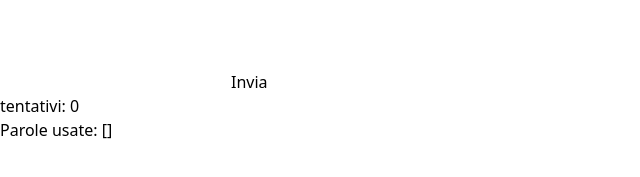
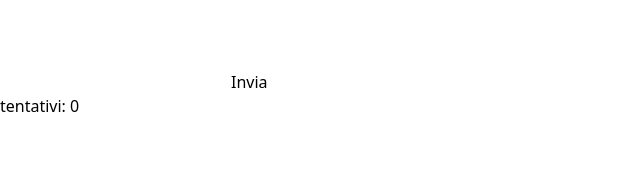
Before and after one commit to NicholasBuiatti/Lingo-Game, a React (Vite) app: page / in a window 1280 px wide. Shown: the part 305-482 px from the top of the page, without its empty margins (0-640 px from the left). Built offline with nearby package versions, Linux system fonts and the light colour scheme.

Commit message:
cambiamenti con griglia per salvare la parola

```diff
--- a/src/components/GameSection.jsx
+++ b/src/components/GameSection.jsx
@@ -7,8 +7,10 @@ const GameSection = () => {
     const [difficult, setdifficult] = useState(5);
     //settaggio conto dei tentativi
     const [count, setCount] = useState(0);
-    //settaggio array per le parole usate
-    const [tryWord, setTryWord] = useState([]);
+    //settaggio griglia di 5 righe di 5 colonne
+    const [grid, setGrid] = useState(
+        Array.from({ length: 5 }, () => Array(difficult).fill(''))
+    );
 
     //cambiambento dinamico della variabile word
     const handlerWord = (e) => {
@@ -19,11 +21,16 @@ const GameSection = () => {
     const sendWord = () => {
         //controllo della parola
         if (word.length === 5) {
-            //puscho la parola nell'array manenendo l'array precedente con lo spread operator
-            setTryWord((prevTryWord) => [...prevTryWord, word]);
+            // cro una copia della griglia
+            const newGrid = [...grid];
+            // salvo la parola nel posto del tentativo con split dividendo ogni lettera
+            newGrid[count] = word.split('');
+            // salvo l'array creato con la parola nell'array originale
+            setGrid(newGrid);
             setWord('');
             //incremento il numero di tentativi
             setCount((prevCount) => prevCount + 1);
+            console.log(grid);
         } else {
             console.log('errore');
         }
@@ -45,26 +52,22 @@ const GameSection = () => {
                 Invia
             </button>
             <p>tentativi: {count}</p>
-            <p>Parole usate: {JSON.stringify(tryWord)}</p>
-            {Array.from({ length: 5 }, (_, index) => {
-                return (
+
+            {grid.map((row, index) => (
                 <section
                     key={index}
                     className="container flex justify-between mt-10"
                 >
-                        {Array.from({ length: difficult }, (_, index) => {
-                            return (
+                    {row.map((letter, colIndex) => (
                         <div
-                                    key={index}
-                                    className="w-1/5 aspect-square mx-2 text-center border-2 border-white"
+                            key={colIndex}
+                            className="w-1/5 aspect-square mx-2 text-center border-2 border-white flex items-center justify-center"
                         >
-                                    <p>{word[index]}</p>
+                            <p>{letter}</p>
                         </div>
-                            );
-                        })}
+                    ))}
                 </section>
-                );
-            })}
+            ))}
         </div>
     );
 };
```
Lines whose indentation alone changed are shown as unchanged.
